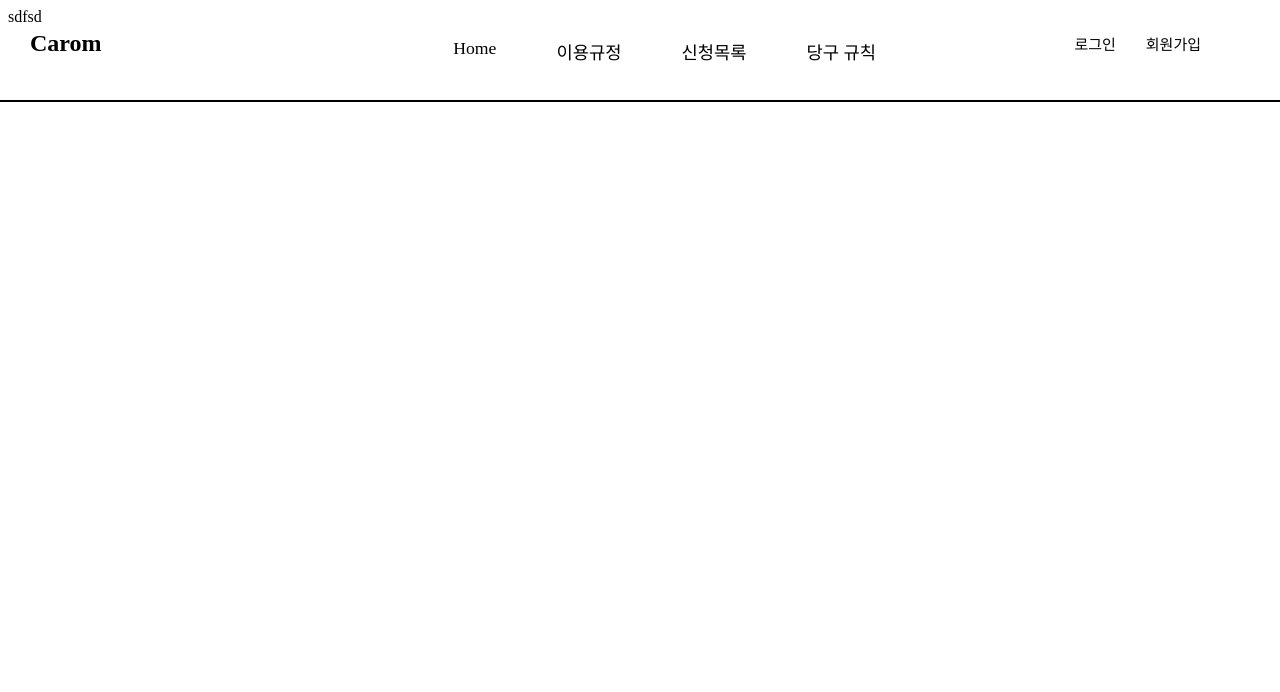
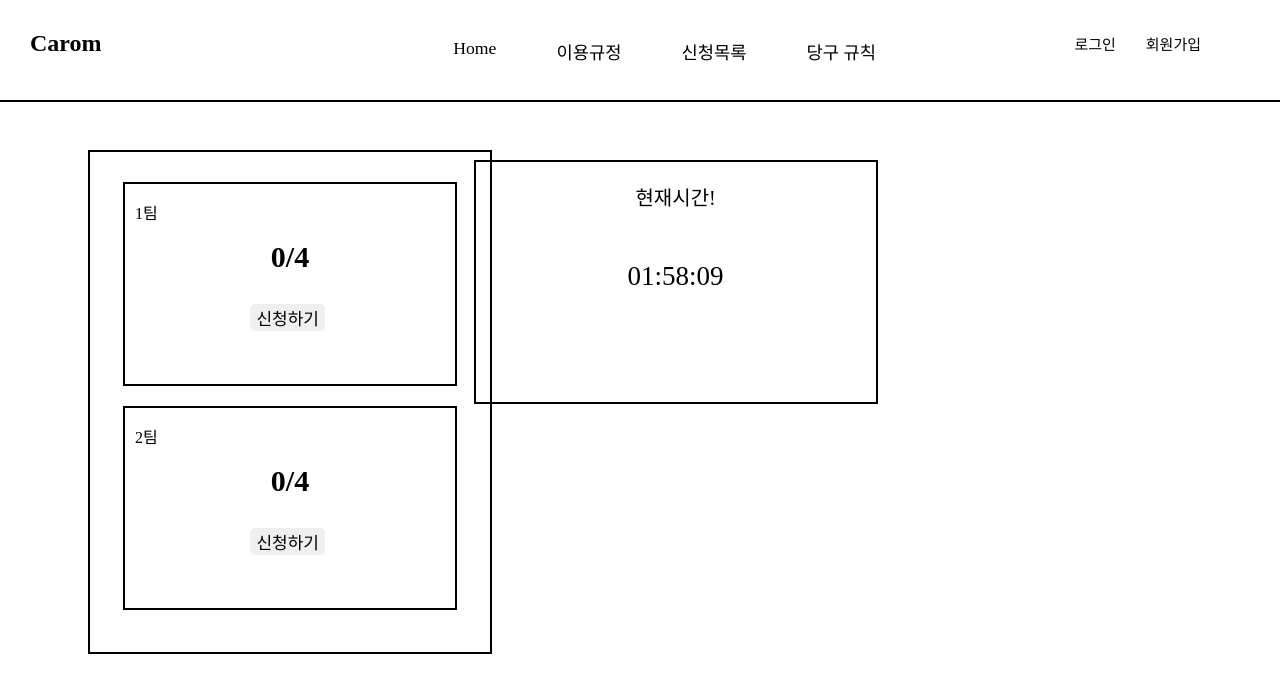
Before and after one commit to AZAAZATV/CaromFront, a React (Create React App) app in the folder carom/: page /home in a window 1280 px wide. Shown: the top 692 px of the page. Built offline with nearby package versions, Linux system fonts and the light colour scheme; a web font is replaced by a local one.

Commit message:
ㅇㄴㄹ

```diff
--- a/carom/package.json
+++ b/carom/package.json
@@ -6,6 +6,7 @@
     "@testing-library/jest-dom": "^5.16.5",
     "@testing-library/react": "^13.4.0",
     "@testing-library/user-event": "^13.5.0",
+    "moment": "^2.29.4",
     "node-sass": "^7.0.3",
     "react": "^18.2.0",
     "react-dom": "^18.2.0",
--- a/carom/src/Components/Home.js
+++ b/carom/src/Components/Home.js
@@ -1,9 +1,45 @@
-import React from "react";
+import React, {useState, useEffect} from "react";
+import "./Home.scss";
+import moment from 'moment';
+import 'moment/locale/ko';
 
 function Home(){
+    const [clock, setClock] = useState();
+    useEffect(()=>{
+        const id = setInterval(() => {
+            setClock(moment().format('hh:mm:ss'));
+        }, 1);
+        return (()=>clearInterval(id));
+    }
+    ,[]);
     return <div className="Home">
-        sdfsd
+        <div className="join">
+          <div className="oneteam">
+                <p>1팀</p>
+                <div className="onepeople">
+                    0/4
+                </div>
+                <button>신청하기</button>
+          </div>
+
+          <div className="twoteam">
+                <p>2팀</p>
+                <div className="twopeople">
+                    0/4
+                </div>
+                <button>신청하기</button>
+          </div>
+        </div>
+
+        <div className="rule">
+            <p>현재시간!</p>
+            <div className="now">
+                {clock}
+            </div>
+        </div>
     </div>;
 }
 
+
+
 export default Home;
--- /dev/null
+++ b/carom/src/Components/Home.scss
@@ -0,0 +1,85 @@
+.Home{
+    margin-top: 150px;
+    h2{
+        margin-top: 8px;
+        margin-left: 10px;
+        font-size: 20px;
+    }
+}
+
+.join{
+    margin-left: 80px;
+    border: 2px solid black;
+    width: 400px;
+    height: 500px;
+
+    .oneteam{
+        margin-top: 30px;
+        margin-left: 33px;
+        width: 330px;
+        height: 200px;
+        border: 2px solid black;
+        p{
+            margin-left: 10px;
+        }
+
+        .onepeople{
+            text-align: center;
+            font-weight: bold;
+            font-size: 30px;
+        }
+
+        button{
+            margin-top: 30px;
+            margin-left: 38%;
+            border: none;
+            border-radius: 5px;
+            font-size: 17px;
+        }
+    }
+
+    .twoteam{
+        margin-top: 20px;
+        margin-left: 33px;
+        width: 330px;
+        height: 200px;
+        border: 2px solid black;
+        p{
+            margin-left: 10px;
+        }
+
+        .twopeople{
+            text-align: center;
+            font-weight: bold;
+            font-size: 30px;
+        }
+
+        button{
+            margin-top: 30px;
+            margin-left: 38%;
+            border: none;
+            border-radius: 5px;
+            font-size: 17px;
+        }
+    }
+
+}
+
+.rule {
+    position: absolute;
+    top: 20%;
+    left: 37%;
+    width: 400px;
+    height: 240px;
+    border: 2px solid black;
+    p {
+        text-align: center;
+        font-size: 20px;
+    }
+
+    .now {
+        margin-top: 50px;
+        text-align: center;
+        font-size: 27px;
+    }
+}
```
Also changed, not shown: carom/src/Components/Clock.js (added, +11 -0 lines), 1 other file (tests, documents, lock files or other folders).
